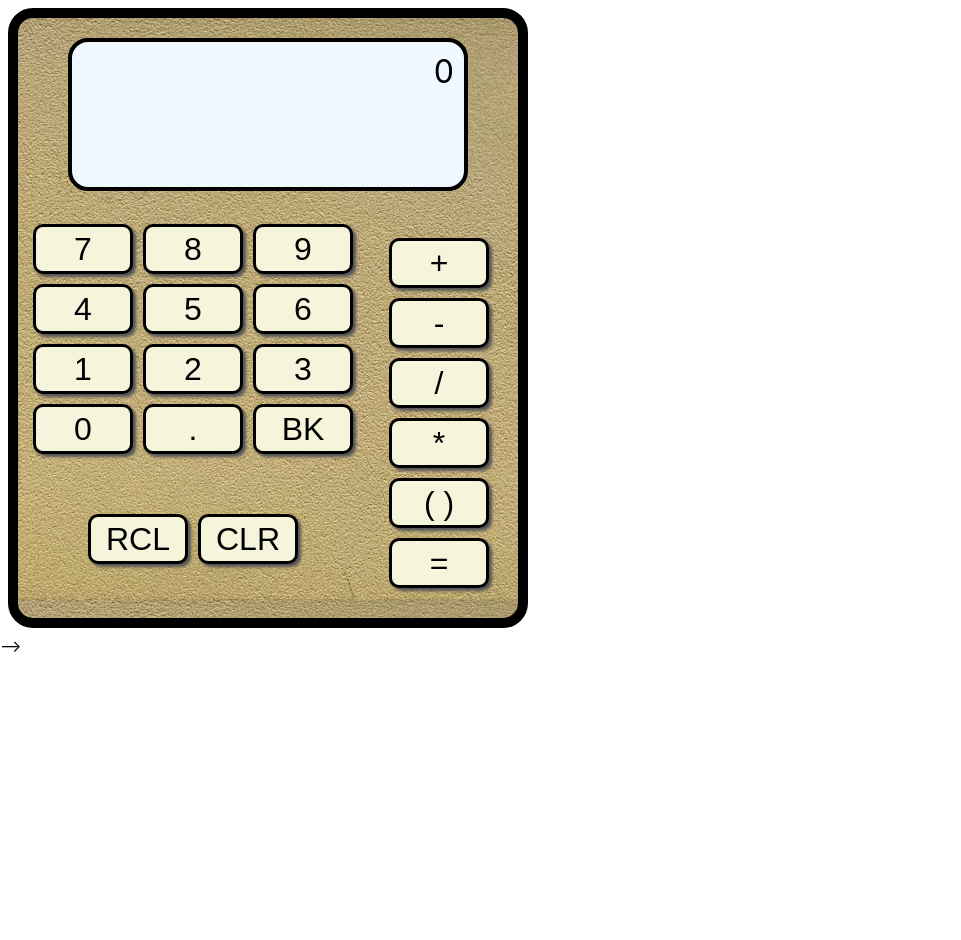
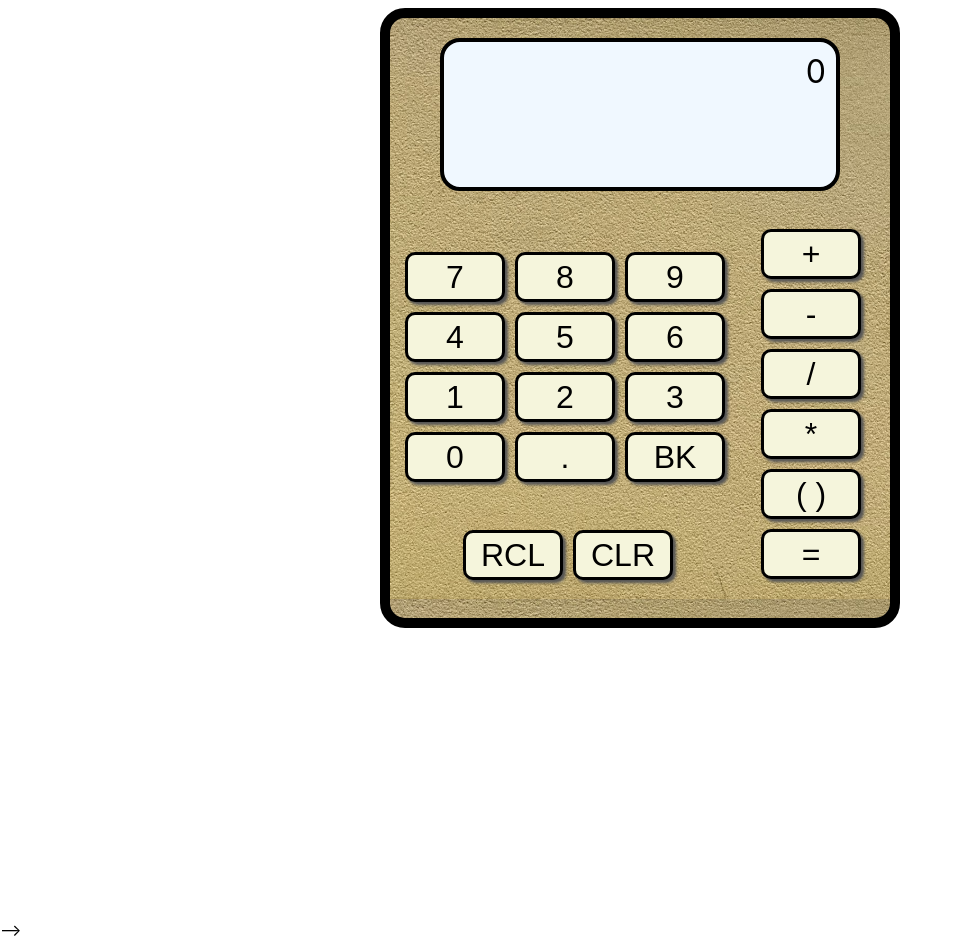
Before and after one commit to ChrisKurz098/reaculator, a React (Create React App) app: page / in a window 1280 px wide. Shown: the whole page, without its empty margins (0-961 px from the left). Before the commit the page ends 800 px from the top, so only its background shows below. Built offline with nearby package versions, Linux system fonts and the light colour scheme.

Commit message:
Fixed issue with some buttons being blocked from being clicked. Changed button containers to inline-block

```diff
--- a/src/App.css
+++ b/src/App.css
@@ -38,6 +38,7 @@
 }
 
 #calculator{
+  display: inline-block;
   background-image: url('./assets/plasticTexture.jpg');
   background-size: contain;
   margin: 1vh;
@@ -61,8 +62,10 @@
 }
 
 #numPad {
+  display: inline-block;
 position: relative;
 left: -75px;
+top: 20px;
 margin: 8px;
 padding: 8px;
 }
@@ -70,14 +73,15 @@ padding: 8px;
 position: relative;
 width: 100px;
 left: 350px;
-top: -250px;
+top: -275px;
 margin: 8px;
 padding: 8px;
 }
 #clrrcl{
+  display: inline-block;
   position: relative;
  top: -350px;
- left: -75px;
+ left: -72px;
 }
 
 button {
```
